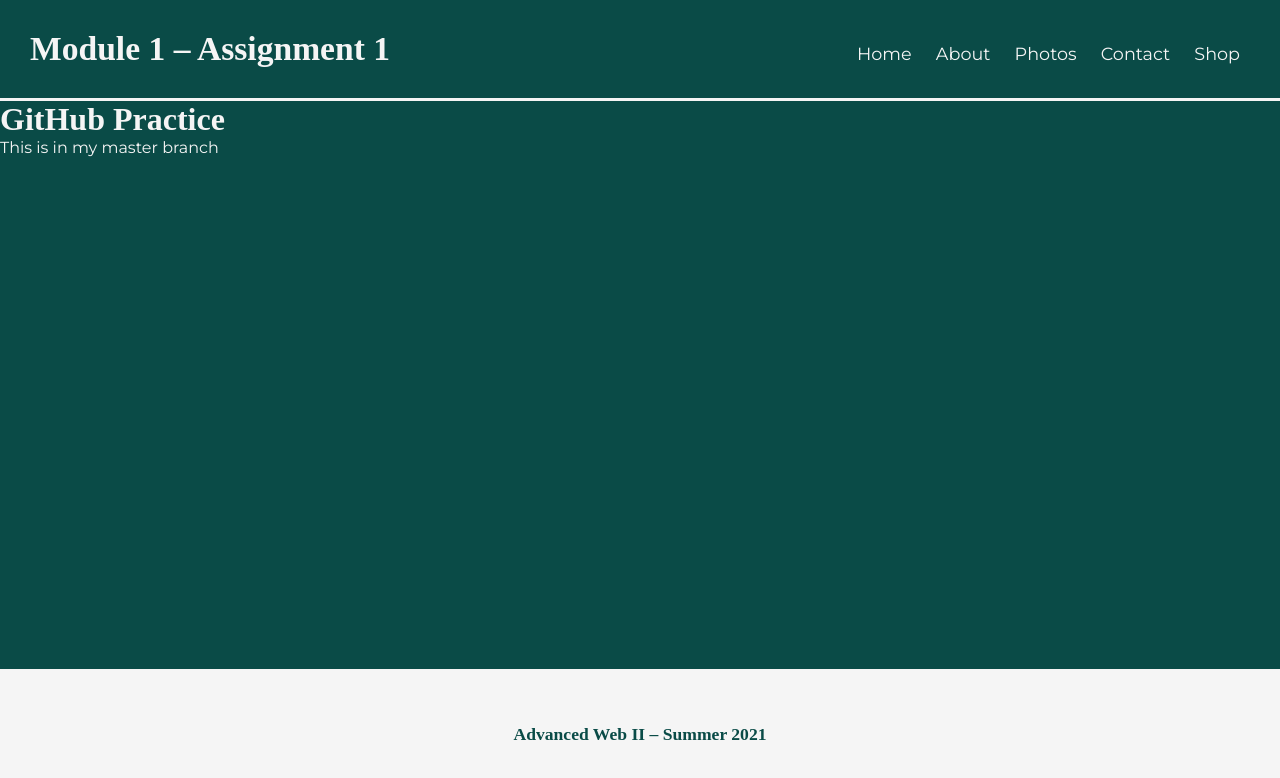
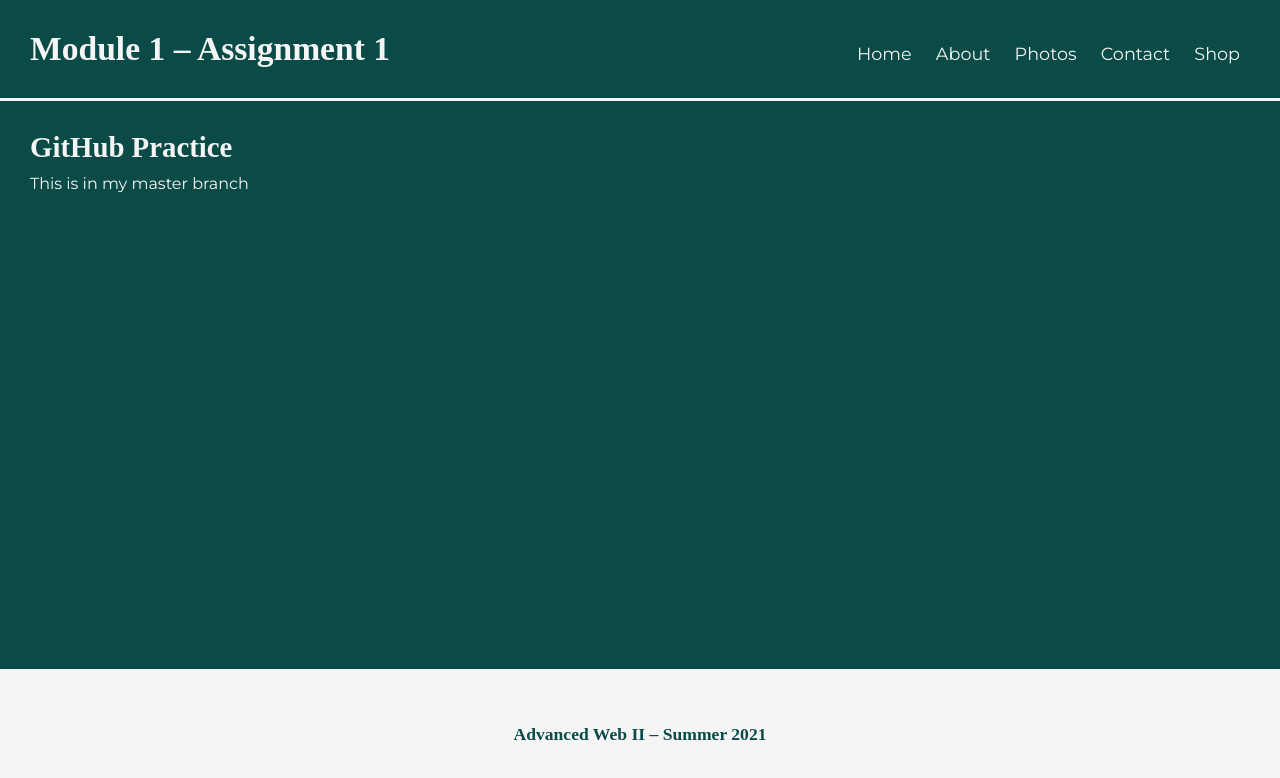
Before and after one commit to beckyh27/m1-hw1-hassler-rebecca, a plain HTML site: page index.html in a window 1280 px wide. Drawn offline with Linux system fonts and the light colour scheme; a web font is replaced by a local one.

Commit message:
Style layout and sizing of text in main

```diff
--- a/main.css
+++ b/main.css
@@ -62,10 +62,20 @@ li {
 
 main {
     background-color: rgb(10, 75, 71);
+    padding: 30px 0;
 }
 
 h2 {
-    font-size: 2rem;
+    font-size: 1.8rem;
+    padding-bottom: 10px;
+}
+
+p {
+    font-size: 1rem;
+}
+
+h2, p {
+    padding-left: 30px;
 }
 
 footer {
```
